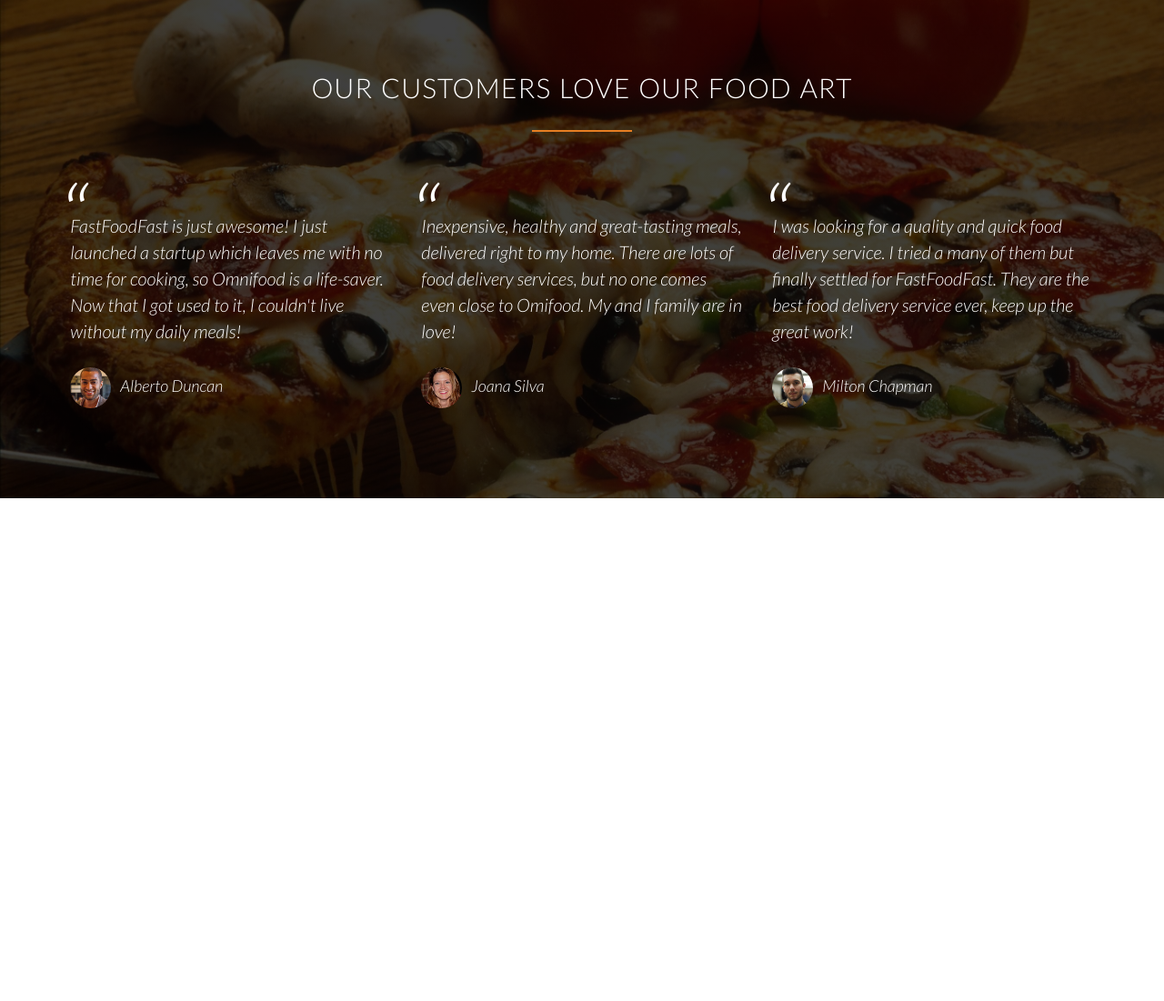
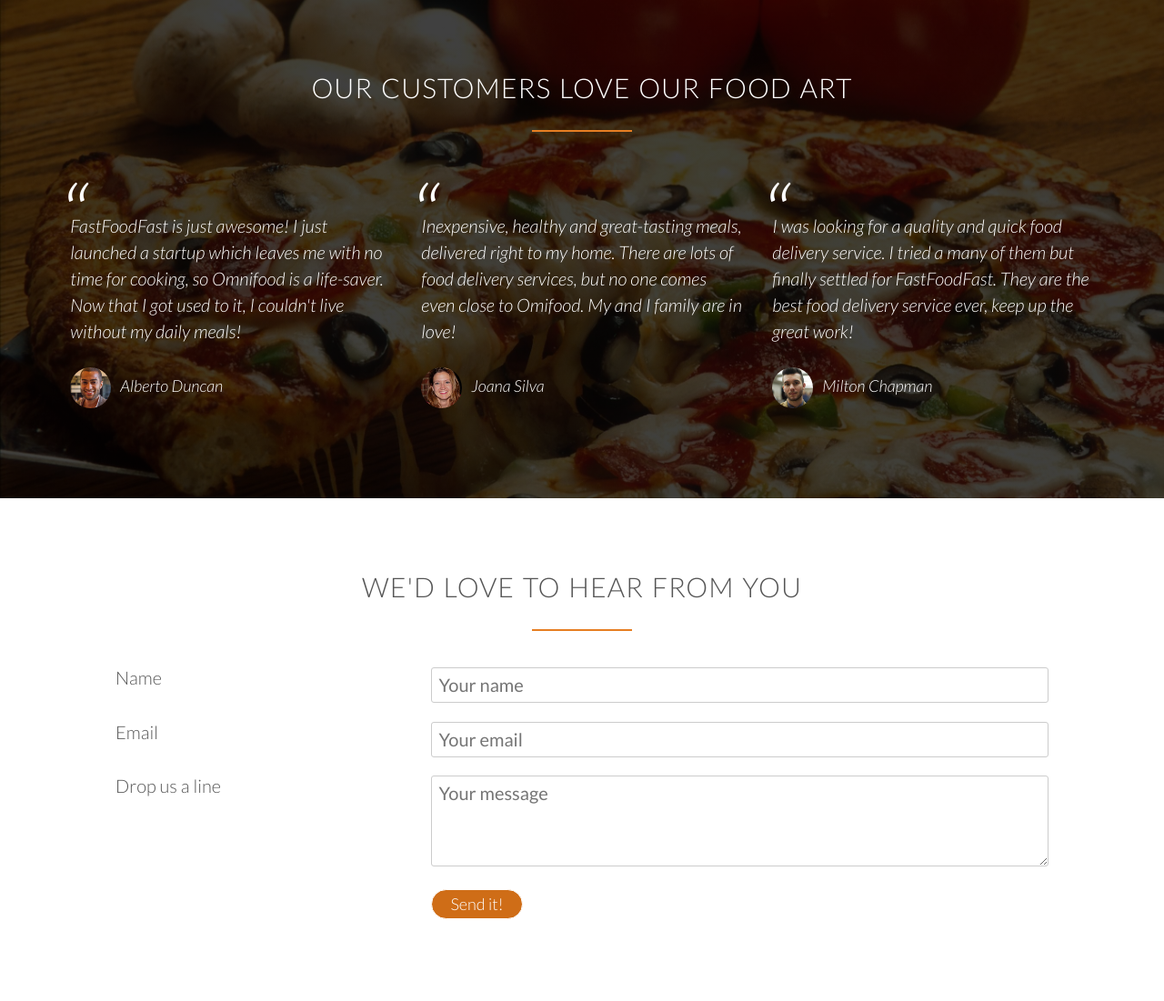
Before and after one commit to Kenneth-Macharia/FastFoodFast, a Python web app: template app/v1/views/templates/index.html in a window 1280 px wide. Shown: the part 1488-2589 px from the top of the page at 91% size. Before the commit the page ends 2036 px from the top, so only its background shows below. Run offline with Jinja, Linux system fonts and the light colour scheme; the template is opened without the code that fills it, so the values that code supplies are empty; some web fonts are replaced.

Commit message:
[Feature #163007043] add customer feedback

```diff
--- a/app/v1/views/static/css/style.css
+++ b/app/v1/views/static/css/style.css
@@ -169,6 +169,16 @@ input[type='submit'] {
   transition: background-color 0.2s, border 0.2s, color 0.2s;
 }
 
+.btn:hover,
+.btn:active,
+input[type='submit']:hover,
+input[type='submit']:active {
+  /* Make the buttons to have a darker tone of orange. Use 0to255.com, pick
+  your color code and paste in the site to get various shades of your color */
+  background-color: #cf6d17;
+  border: 1px solid #fff;
+}
+
 .btn_full:link,
 .btn_full:visited,
 input[type='submit'] {
@@ -177,16 +187,6 @@ input[type='submit'] {
   border: 1px solid #e67e22;
   color: #fff;
   margin-right: 15px;
-}
-
-.btn:hover,
-.btn:active,
-input[type='submit']:hover,
-input[type='submit']:active {
-  /* Make the buttons to have a darker tone of orange. Use 0to255.com, pick
-  your color code and paste in the site to get various shades of your color */
-  background-color: #cf6d17;
-  border: 1px solid #fff;
 }
 
 .btn_full:hover,
@@ -313,3 +313,35 @@ cite img {
   margin-right: 10px;
   vertical-align: middle;
 }
+
+
+
+/* ---------------------------------
+ FEEDBACK SECTION
+--------------------------------- */
+
+.contact_form {
+    width: 90%;
+    /* Center the contact form inside its parent container */
+    margin:0 auto;
+}
+
+input[type='text'], input[type='email'],select, textarea {
+    /* Select only inputs with selected type */
+    width: 100%;
+    padding: 7px;
+    border-radius: 3px;
+    border: 1px solid #ccc;
+}
+
+textarea {
+    height: 100px;
+}
+
+input[type='checkbox'] {
+    /* Add some margin around the checkbox */
+    margin: 10px 5px 10px 0;
+}
+
+/* Removes the outline for all elements when selected */
+*:focus {outline:none}
--- a/app/v1/views/templates/index.html
+++ b/app/v1/views/templates/index.html
@@ -32,7 +32,7 @@
           <ul class="main_nav">
             <li><a href="#features">About Us</a></li>
             <li><a href="#testimonials">Testimonials</a></li>
-            <li><a href="#">Give Feedback</a></li>
+            <li><a href="#feedback">Give Feedback</a></li>
           </ul>
         </div>
       </nav>
@@ -135,6 +135,56 @@
         </div>
       </div>
     </section>
+    <section id="feedback">
+      <div class="row">
+        <h2>We'd love to hear from you</h2>
+      </div>
+      <div class="row">
+        <form class="contact_form" action="#" method="post">
+          <div class="row">
+            <!-- Make two columns but the second to have 2-in-1 cols so that its
+            twice as wide as the first as specified in the grid css file-->
+            <div class="col span-1-of-3">
+              <label for="name">Name</label>
+            </div>
+            <div class="col span-2-of-3">
+              <!-- type is the what info to enter, name will be used to send
+              the data from the form, id is for linking a label to its input
+              element, so when clicke the element is selected. Used via the
+              'for' attribute in the label. Works only for text forms and
+              selects only -->
+              <input type="text" name="name" id="name" placeholder="Your name"
+               required>
+            </div>
+          </div>
+          <div class="row">
+            <div class="col span-1-of-3">
+              <label for="email">Email</label>
+            </div>
+            <div class="col span-2-of-3">
+              <input type="email" name="email" id="email" placeholder="Your email"
+               required>
+            </div>
+          </div>
+          <div class="row">
+            <div class="col span-1-of-3">
+              <label>Drop us a line</label>
+            </div>
+            <div class="col span-2-of-3">
+              <textarea name="message" placeholder="Your message"></textarea>
+            </div>
+          </div>
+          <div class="row">
+            <div class="col span-1-of-3">
+              <label>&nbsp;</label>
+            </div>
+            <div class="col span-2-of-3">
+              <input type="submit" value="Send it!">
+            </div>
+          </div>
+        </form>
+      </div>
+    </section>
 
   </body>
 
```
